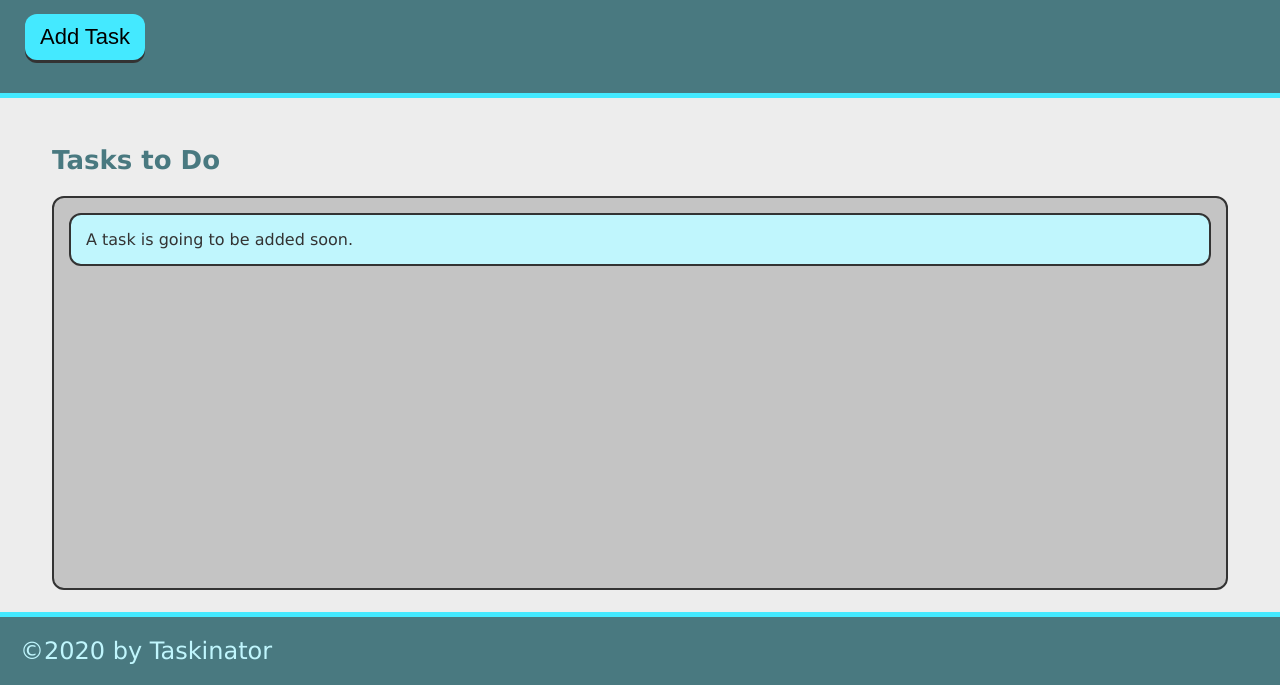
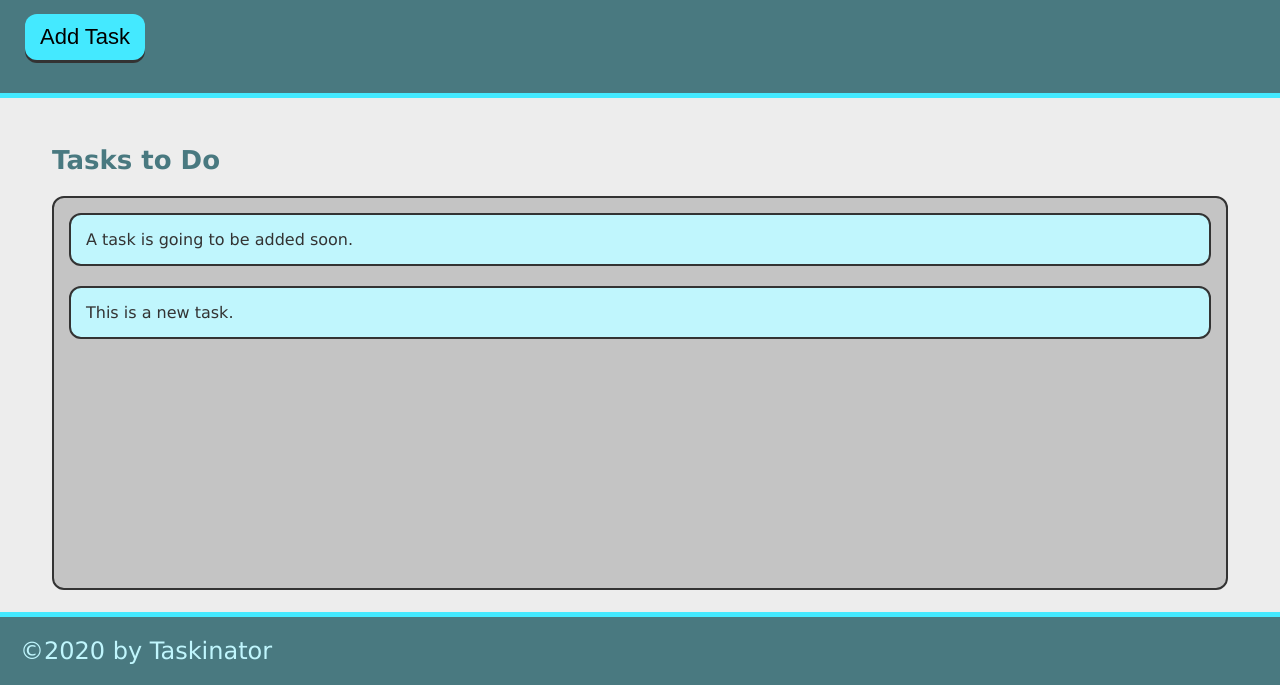
Before and after one commit to Atticus-Robinson/taskinator, a plain HTML site: page index.html in a window 1280 px wide. Both pictures are taken after a click on the button "Add Task". Shown: the part 115-800 px from the top of the page. Drawn offline with Linux system fonts and the light colour scheme.

Commit message:
add ability to add task

```diff
--- a/assets/js/script.js
+++ b/assets/js/script.js
@@ -0,0 +1,11 @@
+var buttonE1 = document.querySelector('#save-task');
+var tasksToDoE1 = document.querySelector('#tasks-to-do');
+
+var createTaskHandler = function() {
+    var listItemE1 = document.createElement("li");
+    listItemE1.className = "task-item";
+    listItemE1.textContent = "This is a new task.";
+    tasksToDoE1.appendChild(listItemE1);
+}
+
+buttonE1.addEventListener("click", createTaskHandler);
--- a/index.html
+++ b/index.html
@@ -11,12 +11,12 @@
     <header>
         <h1 class="page-title">Taskinator</h1>
         <p>Click the button below to add a new task.</p>
-        <button class="btn">Add Task</button>
+        <button class="btn" id="save-task">Add Task</button>
     </header>
     <main class="page-content">
         <section class="task-list-wrapper">
             <h2 class="list-title">Tasks to Do</h2>
-            <ul class="task-list">
+            <ul class="task-list" id="tasks-to-do">
                 <li class="task-item">A task is going to be added soon.</li>
             </ul>
         </section>
```
